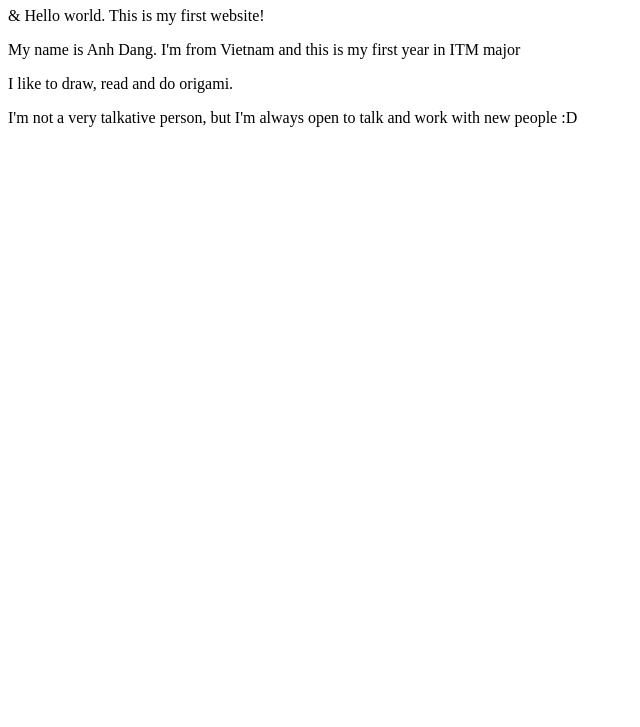
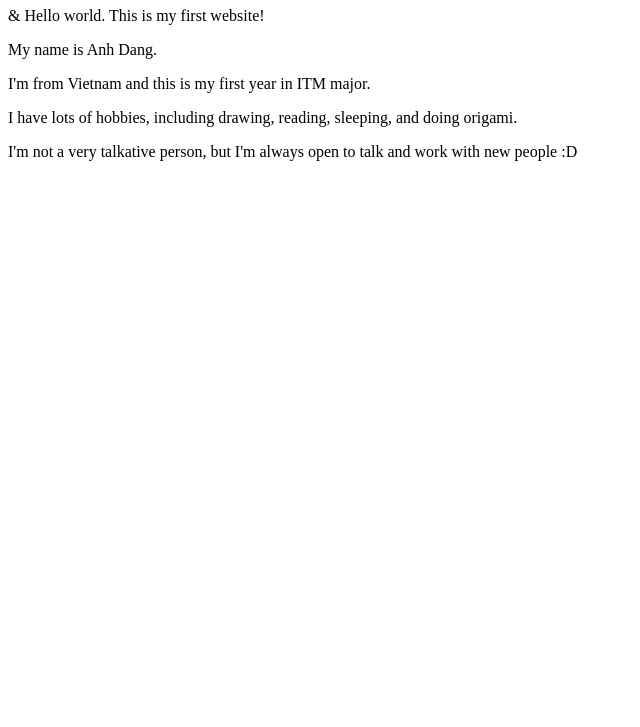
Before and after one commit to anhdang00/lab1, a plain HTML site: page index.html in a window 1280 px wide. Shown: the part 73-800 px from the top of the page, without its empty margins (0-640 px from the left). Drawn offline with Linux system fonts and the light colour scheme.

Commit message:
Update index.html

```diff
--- a/index.html
+++ b/index.html
@@ -7,8 +7,9 @@
 <body>
   <h1> Self-Introduction </h1>
   <p>&amp; Hello world. This is my first website!</p>
-  <p>My name is Anh Dang. I'm from Vietnam and this is my first year in ITM major </p>
-  <p>I like to draw, read and do origami.</p>
+  <p>My name is Anh Dang. </p>
+  <p>I'm from Vietnam and this is my first year in ITM major. </p>
+  <p>I have lots of hobbies, including drawing, reading, sleeping, and doing origami.</p>
   <p>I'm not a very talkative person, but I'm always open to talk and work with new people :D</p>
 
 </body>
```
